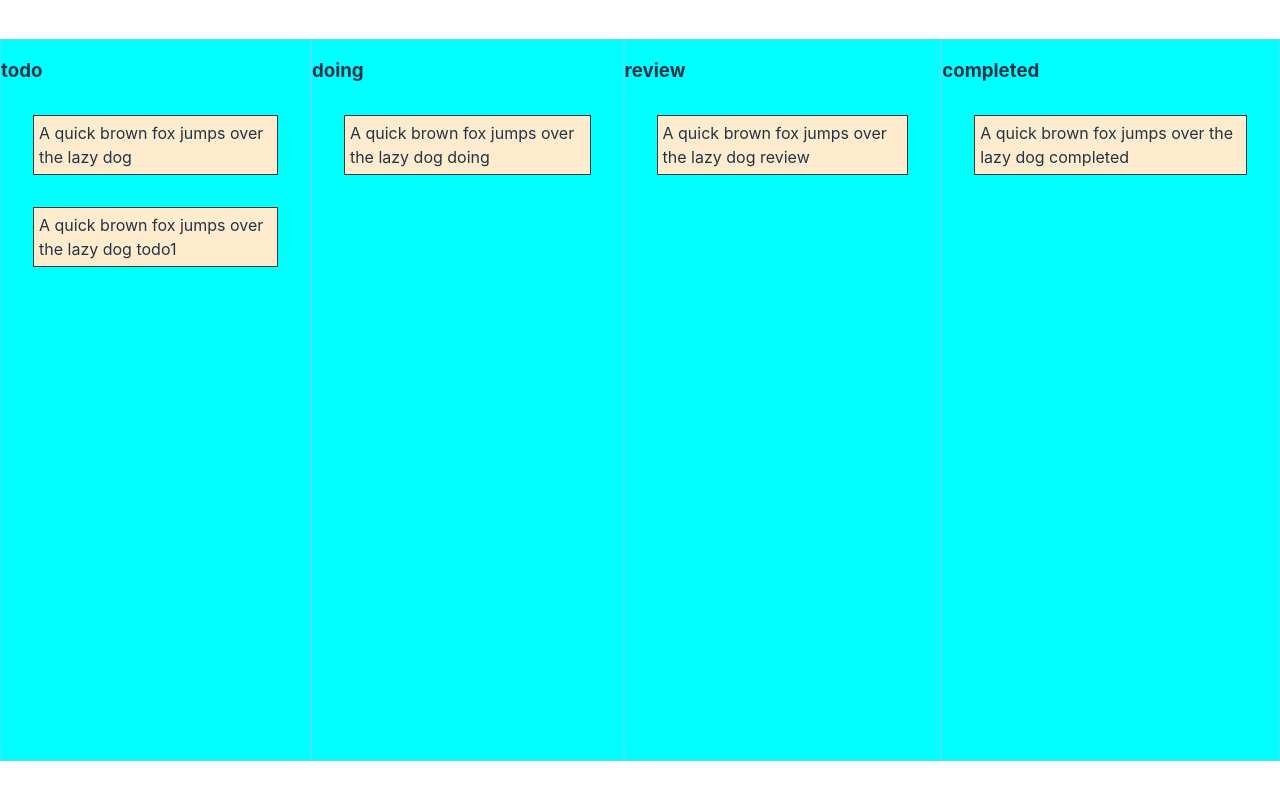
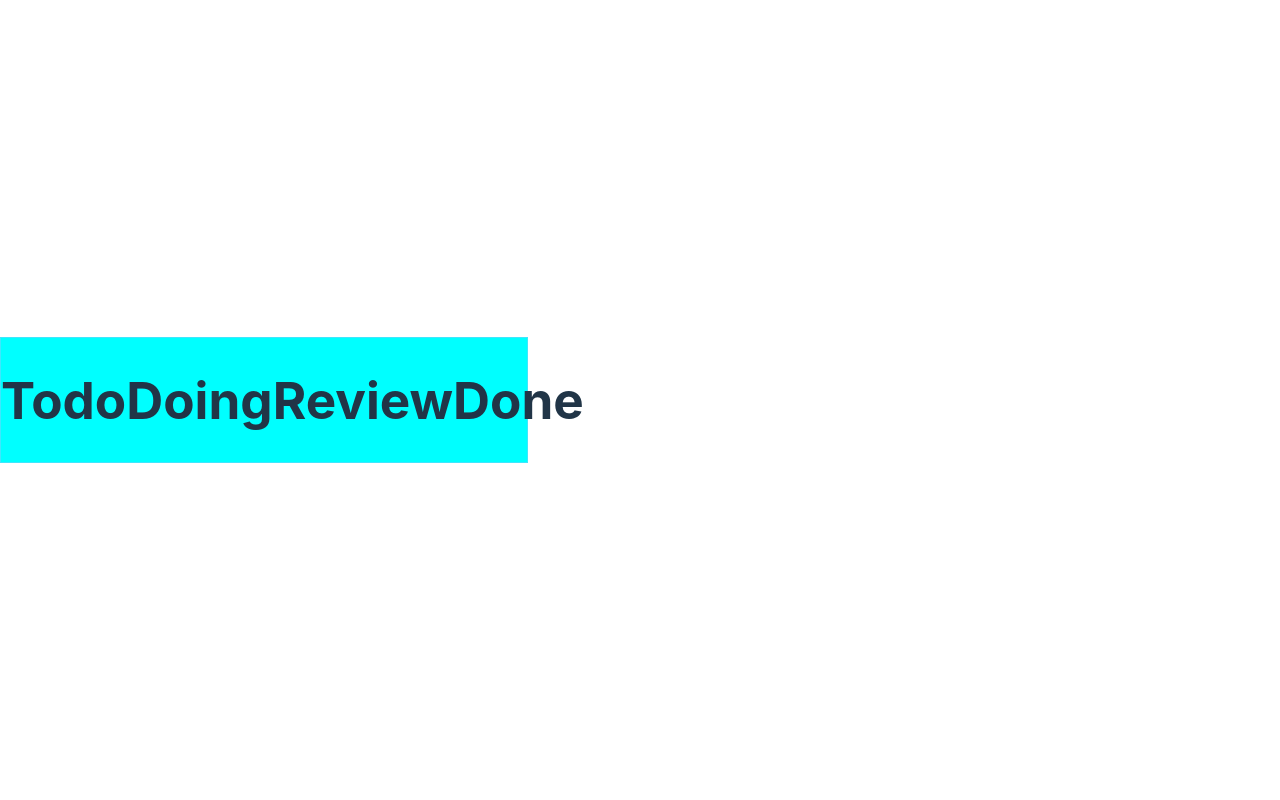
Before and after one commit to Sushantmalla/react-taskboard, a React (Vite) app: page / in a window 1280 px wide. Built offline with nearby package versions, Linux system fonts and the light colour scheme.

Commit message:
Feat - add drag component

```diff
--- a/src/App.css
+++ b/src/App.css
@@ -1,8 +1,7 @@
-.App {
+.panel-container {
+  width: 90%;
   display: flex;
-}
-.panel-container {
-  min-height: 90vh;
+  justify-content: space-between;
   background-color: aqua;
   border: 1px solid #61dafbaa;
 }
--- a/src/App.tsx
+++ b/src/App.tsx
@@ -1,44 +1,10 @@
 import "./App.css";
-import Panel from "./Panel";
-import { tasks } from "./data";
-import { useState } from "react";
+import Drag from "./components/Drag";
 
 function App() {
-  const [taskList, setTaskList] = useState(tasks);
-
-  const dragEndHandler = (id: number, title: string) => {
-    setTaskList((task) =>
-      task.map((t) => {
-        if (t.id === id) {
-          return { ...t, status: title };
-        } else {
-          return { ...t };
-        }
-      })
-    );
-  };
   return (
     <div className="App">
-      <Panel
-        title="todo"
-        taskLists={taskList.filter((t) => t.status == "todo")}
-        handleDragEnd={dragEndHandler}
-      />
-      <Panel
-        title="doing"
-        taskLists={taskList.filter((t) => t.status == "doing")}
-        handleDragEnd={dragEndHandler}
-      />
-      <Panel
-        title="review"
-        taskLists={taskList.filter((t) => t.status == "review")}
-        handleDragEnd={dragEndHandler}
-      />
-      <Panel
-        title="completed"
-        taskLists={taskList.filter((t) => t.status == "completed")}
-        handleDragEnd={dragEndHandler}
-      />
+      <Drag />
     </div>
   );
 }
--- /dev/null
+++ b/src/components/Drag.tsx
@@ -0,0 +1,13 @@
+const boardTitle = ["Todo", "Doing", "Review", "Done"];
+
+const Drag = () => {
+  return (
+    <div className="panel-container">
+      {boardTitle.map((title) => (
+        <h1>{title}</h1>
+      ))}
+    </div>
+  );
+};
+
+export default Drag;
```
